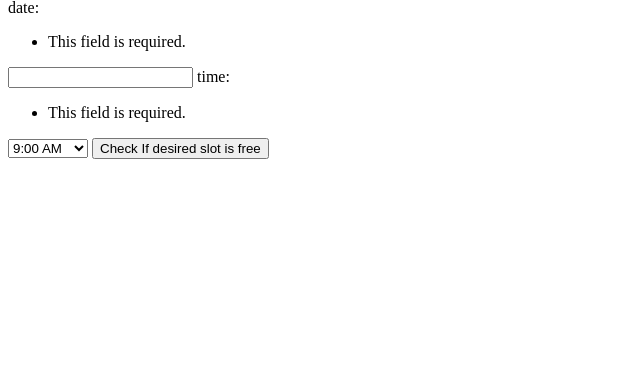
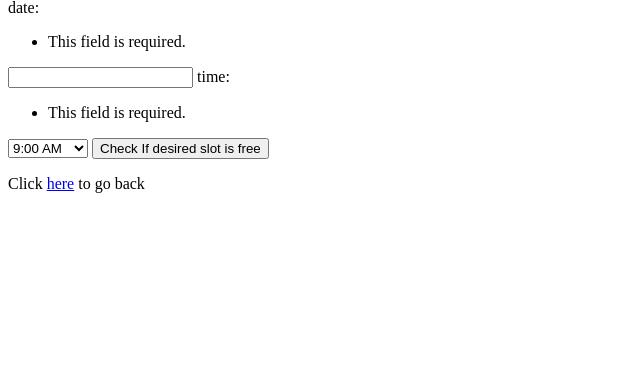
Before and after one commit to Pizzorni/appointME, a Django app: page /findAppointment in a window 1280 px wide. Shown: the part 149-514 px from the top of the page, without its empty margins (0-640 px from the left). Run offline with Django 3.2, Linux system fonts and the light colour scheme; parts of the project's set-up code (start-up, migrations or seed data) failed here and were passed over; some libraries are stand-ins or nearby versions.

Commit message:
added a link back to home

```diff
--- a/scheduler/templates/findAppointment.html
+++ b/scheduler/templates/findAppointment.html
@@ -24,5 +24,5 @@
     {{ AppointmentForm }}
         <input type="submit" value="Check If desired slot is free"/>
     </form>
-
+    <p>Click <a href="loggedIn">here</a> to go back</p>
 {% endblock %}
```
